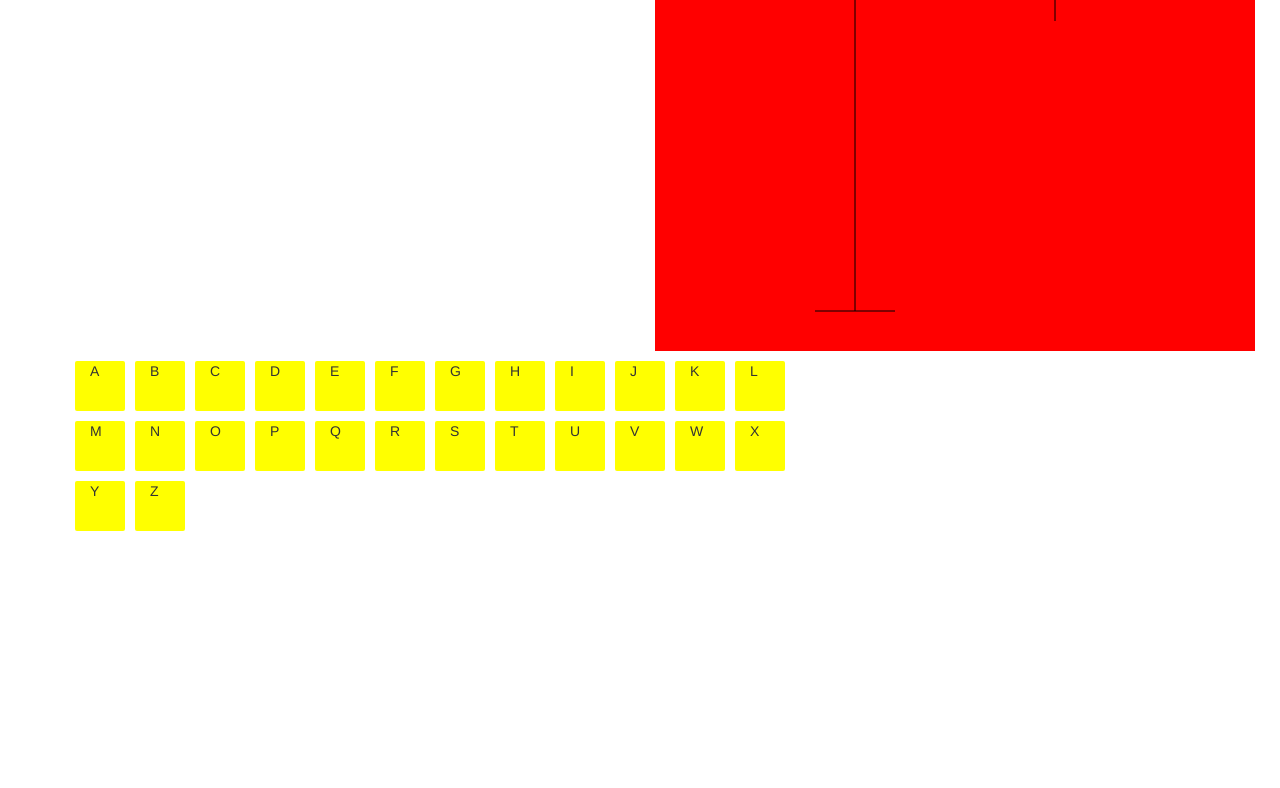
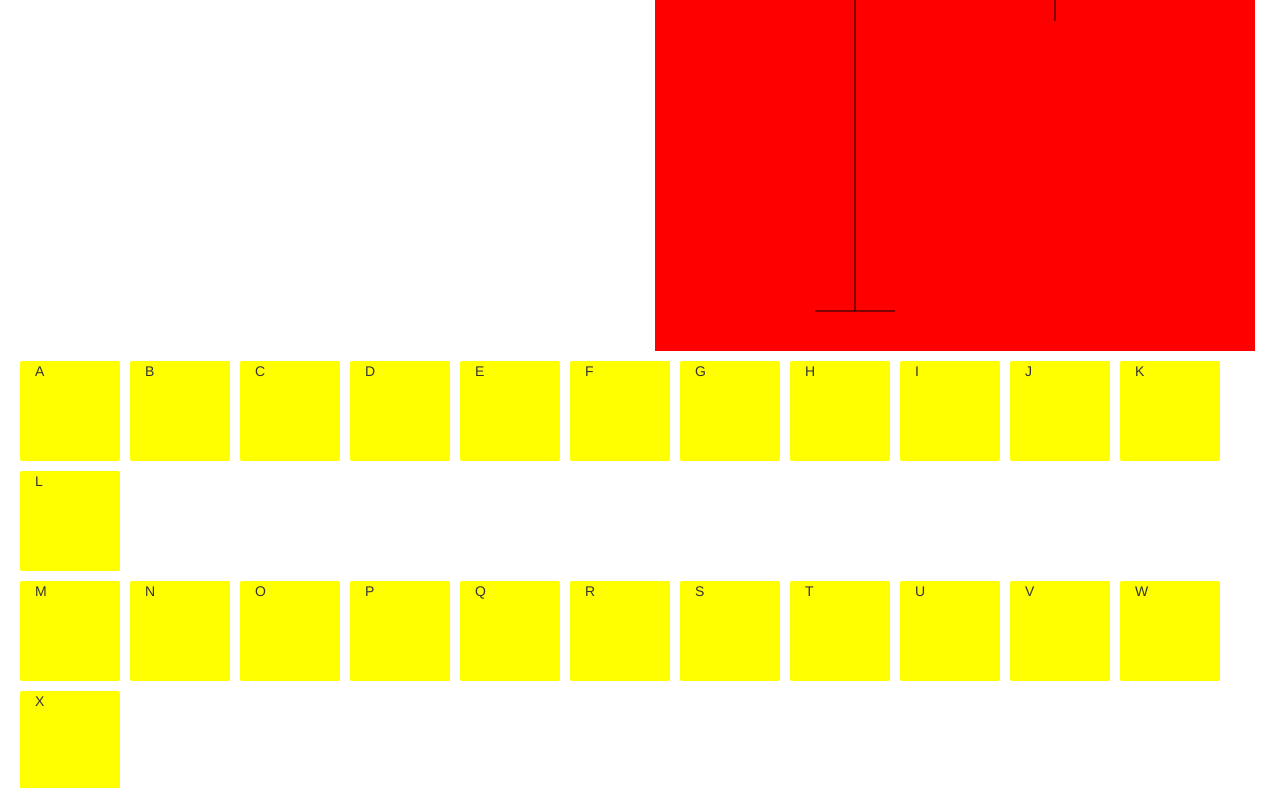
Before and after one commit to digitalartcrew/hang-man, a website: page public/index.html in a window 1280 px wide. Shown: the part 341-1129 px from the top of the page. Before the commit the page ends 877 px from the top, so only its background shows below. Drawn offline with nearby package versions, Linux system fonts and the light colour scheme.

Commit message:
Clearing canvas

```diff
--- a/public/css/styles.css
+++ b/public/css/styles.css
@@ -11,8 +11,8 @@
 }
 
 .letter {
-	height: 50px;
-	width: 50px;
+	height: 100px;
+	width: 100px;
 	border-radius: 2px;
 	background-color: yellow;
 	margin: 5px;
--- a/public/index.html
+++ b/public/index.html
@@ -25,11 +25,10 @@
 	<h1>Rules</h1>
 	<p>Click "New game" to get started. Once a user begins, you will have 6 guesses to fill in the blank and match the correct word. After you click "New Game", wait until a new set of dashes appear before you begin selecting letters.</p>
 </header>
-<div class="container">
+<div class="container-fluid">
 	<section id="players">
 		<div class="row">
 		<div class="col-xs-6"> <button class="btn btn-success navbar-btn">Guess Remaining: <span id="remaining"></span></span></button></div>
-
 	</div>
 	</section>
 	<section id="game">
--- a/public/js/gameplay.js
+++ b/public/js/gameplay.js
@@ -73,6 +73,8 @@ $('document').ready(function(){
 
     //start a new game
     document.getElementById('newgame').addEventListener("click", function(){
+        ctx.clearRect(0, 0, canvas.width, canvas.height);
+        stand();
         localStorage.clear();
         requestSecret();
         guessCount = 6;
@@ -128,10 +130,13 @@ $('document').ready(function(){
                 hangman.leftleg();
             } else if (guessCount <= 0){
                 hangman.rightleg();
-                    document.getElementById('results').innerHTML = "Sorry, you lose."
+                document.getElementById('results').innerHTML = "Sorry, you lose.";
+
             };
         }
     });
+
+
 
 
     function secretify(list){
```
Lines whose indentation alone changed are shown as unchanged.
